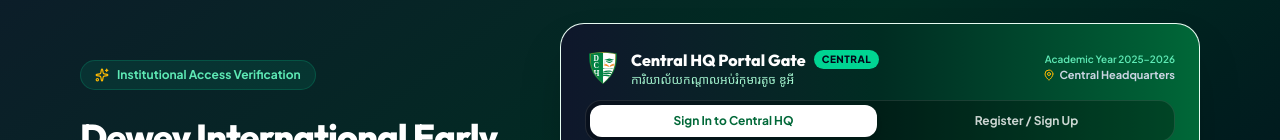
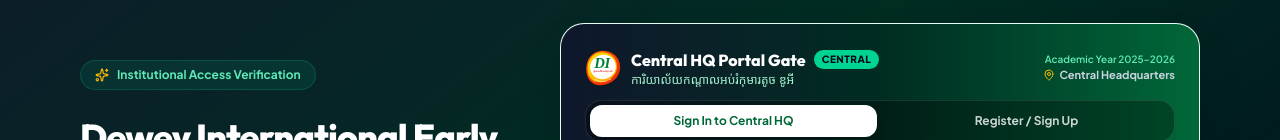
Before and after one commit to VANTHANBOUR/ECE, a React (Vite) app: page / in a window 1280 px wide. Shown: the part 287-427 px from the top of the page. Built offline with nearby package versions, Linux system fonts and the light colour scheme; no server answers; the database is empty; a web font is replaced by a local one.

Commit message:
Keep DI logo in Central HQ Portal Gate

```diff
--- a/src/components/AuthGate.tsx
+++ b/src/components/AuthGate.tsx
@@ -237,7 +237,7 @@
               <div className="bg-gradient-to-r from-slate-900 via-emerald-950 to-[#006838] p-5 sm:p-6 text-white space-y-3">
                 <div className="flex items-center justify-between">
                   <div className="flex items-center gap-2.5">
-                    <DCHShield size={36} />
+                    {activeCampus.id === 'ALL' ? <DIShield size={36} /> : <DCHShield size={36} />}
                     <div>
                       <div className="flex items-center gap-2">
                         <span className="font-extrabold text-base text-white font-['Outfit']">
```
